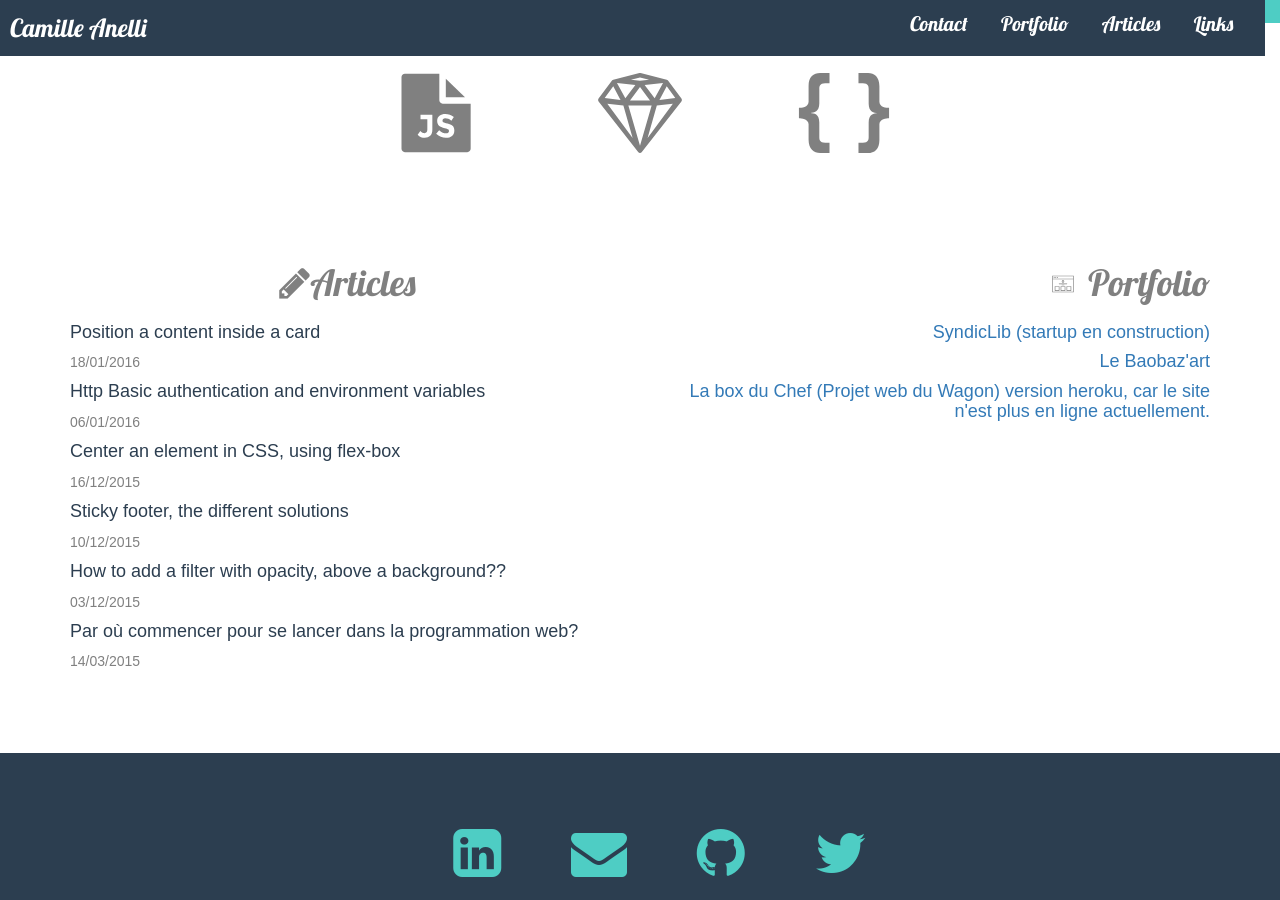
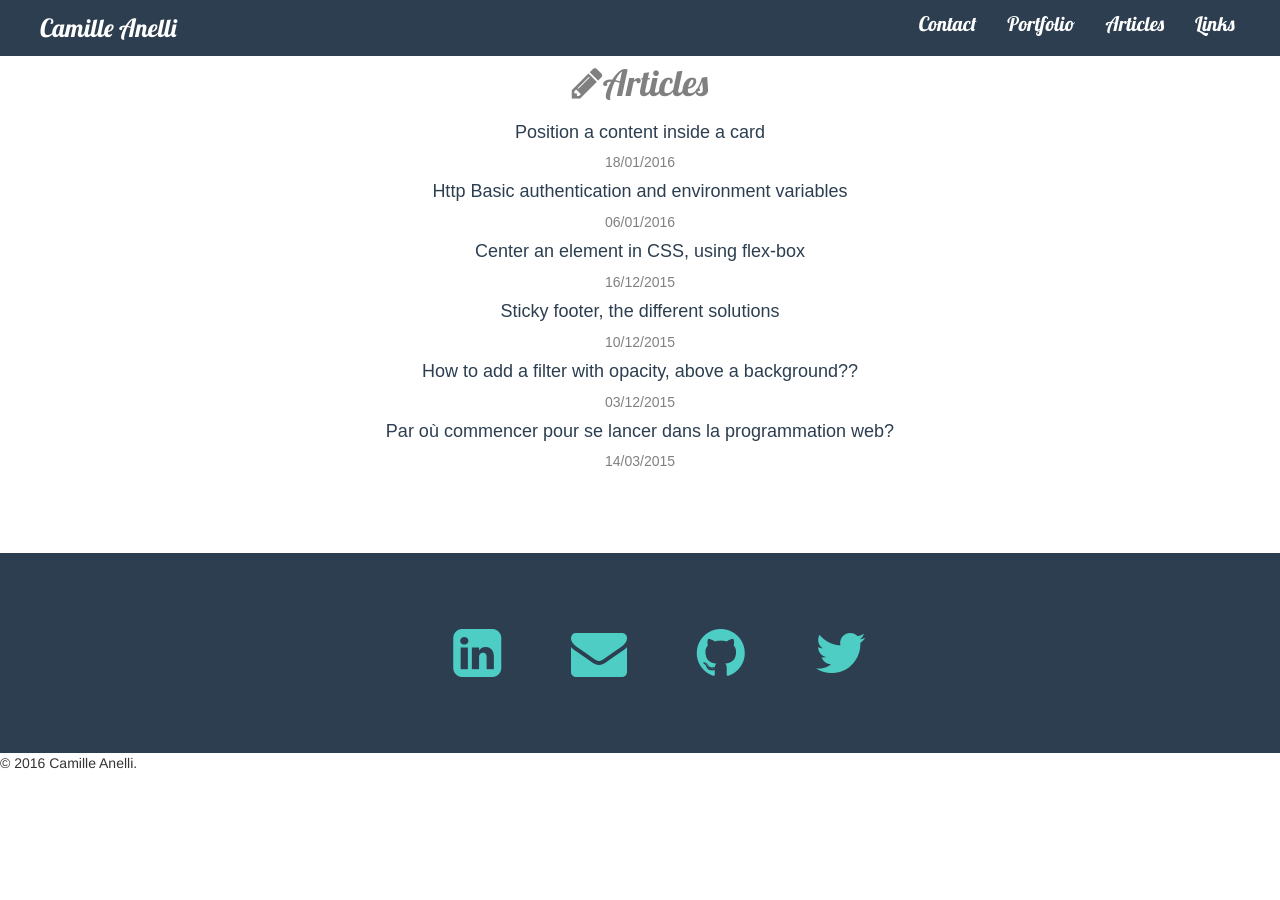
Before and after one commit to camilleanelli/camilleanelli.github.io, a Jekyll site: the page built from index.html, in a window 1280 px wide and 900 px high, scrolled down 477 px. Built offline with Jekyll 4.4.1, drawn with Linux system fonts in a browser that asks for light colours; nearby versions of some CDN libraries; after the commit the page ends 1250 px from its top, so only the background shows below that.

Commit message:
change design

```diff
--- a/index.html
+++ b/index.html
@@ -11,8 +11,8 @@
 <body class="homepage">
 <div class="container-height">
 
-  <section id=header class="home-header">
-    <div class="row nav-bar">
+  <section id=header class="home-header col-sx-12">
+    <nav class="container-fluid nav-bar">
       <div class="col-md-4">
         <p class="name">Camille Anelli</p>
       </div>
@@ -25,24 +25,26 @@
           <li><a href="#footer">Links</a></li>
         </ul>
       </div>
-     </div>
+    </nav>
 
       <div class="hidden-xs moi text-center">
         <img src="images/camilleee.jpg" class="photo" alt="photo"/>
         <h1 class="title">Web developer from Paris</h1>
       </div>
 
+
+
 </section>
 
-<section class="icones text-center">
+<!-- <section class="icones text-center">
   <img src="images/js.svg" class="size-icon" alt="">
   <img src="images/ruby on rails.svg" class="size-icon" alt="">
   <img src="images/css.svg" class="size-icon" alt="">
-</section>
+</section> -->
 
 <section id="posts" class="container">
-  <div class="row">
-    <div class="col-xs-12 col-sm-6 text-left">
+  <div class="row text-center">
+
       <h1 class="title-section"><i class="fa fa-pencil"></i>Articles</h1>
 
         {% for post in site.posts %}
@@ -54,14 +56,6 @@
 
 
         {% endfor %}
-  </div>
-  <div class="col-xs-12 col-sm-6 text-right">
-    <h1 class="portfolio-h1"><img src="images/portfolio.svg" style="width:50px;height:30px"></i>Portfolio</h1>
-    <h4><a href="#">SyndicLib (startup en construction)</a></h4>
-    <h4><a href="http://lebaobazart.fr/"><h4>Le Baobaz'art</a></h4>
-    <a href="https://boxchef.herokuapp.com/"><h4>La box du Chef (Projet web du Wagon) version heroku, car le site n'est plus en ligne actuellement.</h4></a>
-
-  </div>
   </div>
   </section>
 <div class="mini-space">
```
Lines whose indentation alone changed are shown as unchanged.
